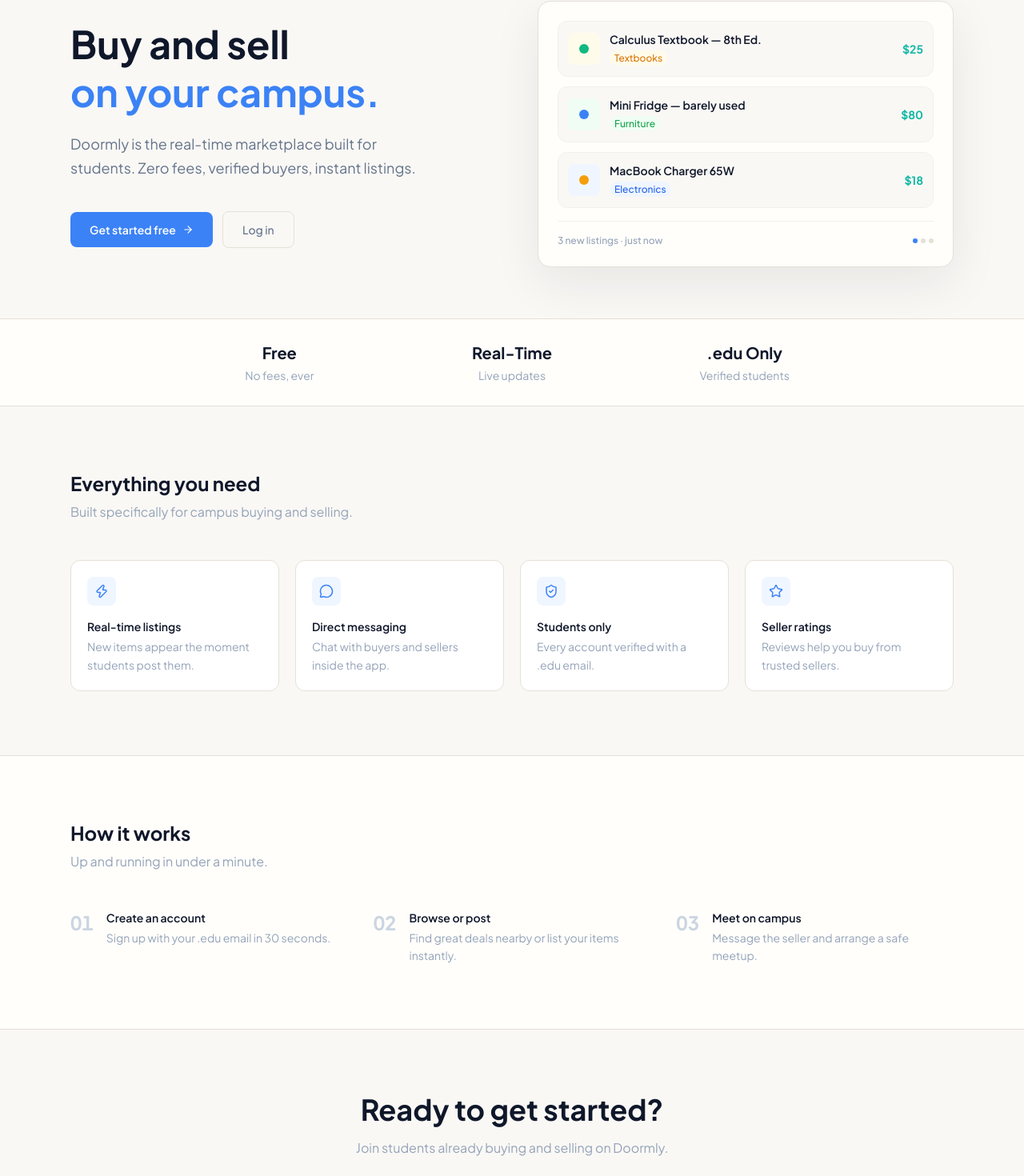
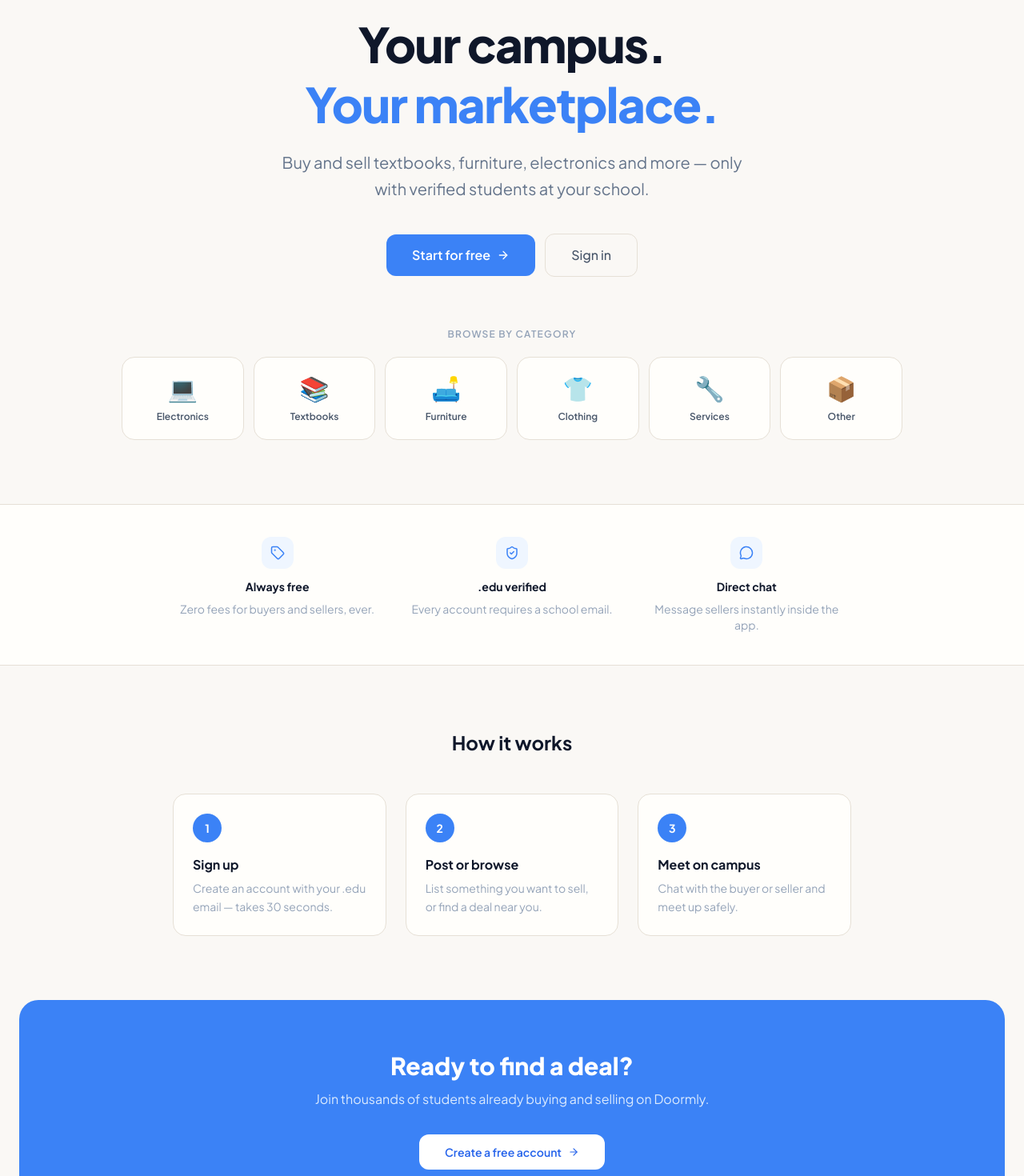
Before and after one commit to say3u/campus-marketplace, a React (Vite) app in the folder client/: page / in a window 1280 px wide. Shown: the part 135-1605 px from the top of the page at 80% size. Built offline with nearby package versions, Linux system fonts and the light colour scheme; the HTML template or start-up script is replaced by a standard one.

Commit message:
Redesign landing page as a proper marketplace (categories, trust bar, CTA)

```diff
--- a/client/src/pages/Landing.jsx
+++ b/client/src/pages/Landing.jsx
@@ -1,146 +1,128 @@
 import { Link } from 'react-router-dom';
-import { Zap, MessageCircle, ShieldCheck, Star, ArrowRight } from 'lucide-react';
+import { ArrowRight, ShieldCheck, Tag, MessageCircle } from 'lucide-react';
 
-const FEATURES = [
-  { icon: Zap,           title: 'Real-time listings',  desc: 'New items appear the moment students post them.' },
-  { icon: MessageCircle, title: 'Direct messaging',    desc: 'Chat with buyers and sellers inside the app.' },
-  { icon: ShieldCheck,   title: 'Students only',       desc: 'Every account verified with a .edu email.' },
-  { icon: Star,          title: 'Seller ratings',      desc: 'Reviews help you buy from trusted sellers.' },
+const CATEGORIES = [
+  { name: 'Electronics',  emoji: '💻', bg: '#EFF6FF', color: '#2563EB' },
+  { name: 'Textbooks',    emoji: '📚', bg: '#FFFBEB', color: '#D97706' },
+  { name: 'Furniture',    emoji: '🛋️', bg: '#F0FDF4', color: '#16A34A' },
+  { name: 'Clothing',     emoji: '👕', bg: '#FDF4FF', color: '#A21CAF' },
+  { name: 'Services',     emoji: '🔧', bg: '#F5F3FF', color: '#7C3AED' },
+  { name: 'Other',        emoji: '📦', bg: '#FFF7ED', color: '#EA580C' },
 ];
 
 export default function Landing() {
   return (
     <div style={{ backgroundColor: 'var(--bg)' }}>
 
-      {/* Hero */}
-      <div className="max-w-6xl mx-auto px-6 pt-20 pb-16 flex flex-col lg:flex-row items-center gap-16">
-        <div className="flex-1">
-          <h1 className="text-5xl font-bold leading-tight mb-5" style={{ color: 'var(--text)' }}>
-            Buy and sell<br />
-            <span style={{ color: '#3B82F6' }}>on your campus.</span>
+      {/* ── Hero ─────────────────────────────────────────── */}
+      <div className="max-w-4xl mx-auto px-6 pt-24 pb-16 text-center">
+        <h1 className="text-6xl font-extrabold leading-tight mb-5 tracking-tight" style={{ color: 'var(--text)' }}>
+          Your campus.<br />
+          <span style={{ color: '#3B82F6' }}>Your marketplace.</span>
         </h1>
-          <p className="text-lg mb-10 leading-relaxed max-w-md" style={{ color: 'var(--text3)' }}>
-            Doormly is the real-time marketplace built for students. Zero fees, verified buyers, instant listings.
+        <p className="text-xl leading-relaxed max-w-xl mx-auto mb-10" style={{ color: 'var(--text3)' }}>
+          Buy and sell textbooks, furniture, electronics and more — only with verified students at your school.
         </p>
-          <div className="flex items-center gap-3">
+        <div className="flex items-center justify-center gap-3">
           <Link to="/register"
-              className="inline-flex items-center gap-2 text-sm font-semibold text-white px-6 py-3 rounded-lg transition-opacity hover:opacity-85"
+            className="inline-flex items-center gap-2 font-semibold text-white px-8 py-3.5 rounded-xl text-base transition-opacity hover:opacity-85"
             style={{ backgroundColor: '#3B82F6' }}>
-              Get started free <ArrowRight size={14} />
+            Start for free <ArrowRight size={16} />
           </Link>
           <Link to="/login"
-              className="text-sm font-medium px-6 py-3 rounded-lg border transition-colors hover:bg-slate-50"
-              style={{ borderColor: 'var(--border)', color: 'var(--text3)' }}>
-              Log in
+            className="inline-flex items-center gap-2 font-medium px-8 py-3.5 rounded-xl text-base border transition-colors hover:bg-slate-50"
+            style={{ borderColor: 'var(--border)', color: 'var(--text2)' }}>
+            Sign in
           </Link>
         </div>
       </div>
 
-        {/* Hero visual */}
-        <div className="flex-1 w-full">
-          <div className="relative rounded-2xl overflow-hidden border p-6"
-            style={{ backgroundColor: 'var(--surface)', borderColor: 'var(--border)', boxShadow: '0 20px 60px rgba(15,23,42,0.08)' }}>
-            {/* Mock listing cards */}
-            <div className="space-y-3">
-              {[
-                { title: 'Calculus Textbook — 8th Ed.', price: '$25', cat: 'Textbooks', catBg: '#FFFBEB', catColor: '#D97706', dot: '#10B981' },
-                { title: 'Mini Fridge — barely used',   price: '$80', cat: 'Furniture',  catBg: '#F0FDF4', catColor: '#16A34A', dot: '#3B82F6' },
-                { title: 'MacBook Charger 65W',         price: '$18', cat: 'Electronics',catBg: '#EFF6FF', catColor: '#2563EB', dot: '#F59E0B' },
-              ].map(item => (
-                <div key={item.title} className="flex items-center gap-3 p-3 rounded-xl border" style={{ borderColor: 'var(--surface2)', backgroundColor: 'var(--bg)' }}>
-                  <div className="w-10 h-10 rounded-lg flex-shrink-0 flex items-center justify-center" style={{ backgroundColor: item.catBg }}>
-                    <span className="w-3 h-3 rounded-full" style={{ backgroundColor: item.dot }} />
-                  </div>
-                  <div className="flex-1 min-w-0">
-                    <p className="text-sm font-semibold truncate" style={{ color: 'var(--text)' }}>{item.title}</p>
-                    <span className="text-xs font-medium px-1.5 py-0.5 rounded-full" style={{ backgroundColor: item.catBg, color: item.catColor }}>{item.cat}</span>
-                  </div>
-                  <p className="text-sm font-bold flex-shrink-0" style={{ color: '#14B8A6' }}>{item.price}</p>
-                </div>
+      {/* ── Categories ───────────────────────────────────── */}
+      <div className="max-w-5xl mx-auto px-6 pb-20">
+        <p className="text-xs font-semibold uppercase tracking-widest mb-5 text-center" style={{ color: 'var(--muted)' }}>
+          Browse by category
+        </p>
+        <div className="grid grid-cols-3 sm:grid-cols-6 gap-3">
+          {CATEGORIES.map(cat => (
+            <Link key={cat.name} to="/register"
+              className="flex flex-col items-center gap-2.5 py-5 px-3 rounded-2xl border text-center transition-all hover:scale-105 hover:shadow-md"
+              style={{ backgroundColor: 'var(--surface)', borderColor: 'var(--border)' }}>
+              <span className="text-3xl">{cat.emoji}</span>
+              <span className="text-xs font-semibold" style={{ color: 'var(--text2)' }}>{cat.name}</span>
+            </Link>
           ))}
-            </div>
-            <div className="mt-4 pt-4 border-t flex items-center justify-between" style={{ borderColor: 'var(--surface2)' }}>
-              <p className="text-xs font-medium" style={{ color: 'var(--muted)' }}>3 new listings · just now</p>
-              <div className="flex gap-1">
-                {[0,1,2].map(i => <div key={i} className="w-1.5 h-1.5 rounded-full" style={{ backgroundColor: i === 0 ? '#3B82F6' : 'var(--border)' }} />)}
-              </div>
-            </div>
-          </div>
         </div>
       </div>
 
-      {/* Stats bar */}
-      <div className="border-y py-7" style={{ borderColor: 'var(--border)', backgroundColor: 'var(--surface)' }}>
-        <div className="max-w-4xl mx-auto px-6 grid grid-cols-3 gap-6 text-center">
-          {[['Free', 'No fees, ever'], ['Real-Time', 'Live updates'], ['.edu Only', 'Verified students']].map(([title, sub]) => (
-            <div key={title}>
-              <p className="text-xl font-bold" style={{ color: 'var(--text)' }}>{title}</p>
-              <p className="text-sm mt-1" style={{ color: 'var(--muted)' }}>{sub}</p>
+      {/* ── Trust bar ────────────────────────────────────── */}
+      <div className="border-y py-10" style={{ borderColor: 'var(--border)', backgroundColor: 'var(--surface)' }}>
+        <div className="max-w-4xl mx-auto px-6 grid grid-cols-1 sm:grid-cols-3 gap-8 text-center">
+          {[
+            { icon: Tag,          title: 'Always free',       desc: 'Zero fees for buyers and sellers, ever.' },
+            { icon: ShieldCheck,  title: '.edu verified',     desc: 'Every account requires a school email.' },
+            { icon: MessageCircle,title: 'Direct chat',       desc: 'Message sellers instantly inside the app.' },
+          ].map(({ icon: Icon, title, desc }) => (
+            <div key={title} className="flex flex-col items-center gap-2">
+              <div className="w-10 h-10 rounded-xl flex items-center justify-center mb-1"
+                style={{ backgroundColor: '#EFF6FF' }}>
+                <Icon size={18} style={{ color: '#3B82F6' }} />
+              </div>
+              <p className="font-bold text-sm" style={{ color: 'var(--text)' }}>{title}</p>
+              <p className="text-sm" style={{ color: 'var(--muted)' }}>{desc}</p>
             </div>
           ))}
         </div>
       </div>
 
-      {/* Features */}
-      <div className="max-w-6xl mx-auto px-6 py-20">
-        <h2 className="text-2xl font-bold mb-2" style={{ color: 'var(--text)' }}>Everything you need</h2>
-        <p className="mb-12" style={{ color: 'var(--muted)' }}>Built specifically for campus buying and selling.</p>
-        <div className="grid grid-cols-1 sm:grid-cols-2 lg:grid-cols-4 gap-5">
-          {FEATURES.map(({ icon: Icon, title, desc }) => (
-            <div key={title} className="p-5 rounded-xl border bg-white card-hover" style={{ borderColor: 'var(--border)' }}>
-              <div className="w-9 h-9 rounded-lg flex items-center justify-center mb-4" style={{ backgroundColor: '#EFF6FF' }}>
-                <Icon size={18} style={{ color: '#3B82F6' }} />
+      {/* ── How it works ─────────────────────────────────── */}
+      <div className="max-w-4xl mx-auto px-6 py-20">
+        <h2 className="text-2xl font-bold mb-12 text-center" style={{ color: 'var(--text)' }}>
+          How it works
+        </h2>
+        <div className="grid grid-cols-1 sm:grid-cols-3 gap-6">
+          {[
+            { n: '1', title: 'Sign up',         desc: 'Create an account with your .edu email — takes 30 seconds.' },
+            { n: '2', title: 'Post or browse',  desc: 'List something you want to sell, or find a deal near you.' },
+            { n: '3', title: 'Meet on campus',  desc: 'Chat with the buyer or seller and meet up safely.' },
+          ].map(({ n, title, desc }) => (
+            <div key={n} className="rounded-2xl border p-6"
+              style={{ backgroundColor: 'var(--surface)', borderColor: 'var(--border)' }}>
+              <div className="w-9 h-9 rounded-full flex items-center justify-center text-sm font-bold text-white mb-4"
+                style={{ backgroundColor: '#3B82F6' }}>
+                {n}
               </div>
-              <h3 className="text-sm font-semibold mb-1" style={{ color: 'var(--text)' }}>{title}</h3>
+              <h3 className="font-bold mb-1.5" style={{ color: 'var(--text)' }}>{title}</h3>
               <p className="text-sm leading-relaxed" style={{ color: 'var(--muted)' }}>{desc}</p>
             </div>
           ))}
         </div>
       </div>
 
-      {/* How it works */}
-      <div className="border-t py-20" style={{ borderColor: 'var(--border)', backgroundColor: 'var(--surface)' }}>
-        <div className="max-w-6xl mx-auto px-6">
-          <h2 className="text-2xl font-bold mb-2" style={{ color: 'var(--text)' }}>How it works</h2>
-          <p className="mb-12" style={{ color: 'var(--muted)' }}>Up and running in under a minute.</p>
-          <div className="grid grid-cols-1 sm:grid-cols-3 gap-8">
-            {[
-              { step: '01', title: 'Create an account', desc: 'Sign up with your .edu email in 30 seconds.' },
-              { step: '02', title: 'Browse or post',    desc: 'Find great deals nearby or list your items instantly.' },
-              { step: '03', title: 'Meet on campus',    desc: 'Message the seller and arrange a safe meetup.' },
-            ].map(({ step, title, desc }) => (
-              <div key={step} className="flex gap-4">
-                <span className="text-2xl font-bold tabular-nums" style={{ color: 'var(--very-muted)' }}>{step}</span>
-                <div>
-                  <h3 className="text-sm font-semibold mb-1" style={{ color: 'var(--text)' }}>{title}</h3>
-                  <p className="text-sm leading-relaxed" style={{ color: 'var(--muted)' }}>{desc}</p>
-                </div>
-              </div>
-            ))}
-          </div>
-        </div>
-      </div>
-
-      {/* CTA */}
-      <div className="border-t" style={{ borderColor: 'var(--border)' }}>
-        <div className="max-w-6xl mx-auto px-6 py-20 text-center">
-          <h2 className="text-4xl font-bold mb-4" style={{ color: 'var(--text)' }}>Ready to get started?</h2>
-          <p className="mb-8" style={{ color: 'var(--muted)' }}>Join students already buying and selling on Doormly.</p>
+      {/* ── CTA banner ───────────────────────────────────── */}
+      <div className="mx-6 mb-20 rounded-3xl overflow-hidden" style={{ backgroundColor: '#3B82F6' }}>
+        <div className="max-w-3xl mx-auto px-8 py-16 text-center">
+          <h2 className="text-3xl font-extrabold text-white mb-3">
+            Ready to find a deal?
+          </h2>
+          <p className="text-blue-100 mb-8 text-base">
+            Join thousands of students already buying and selling on Doormly.
+          </p>
           <Link to="/register"
-            className="inline-flex items-center gap-2 text-sm font-semibold text-white px-8 py-3 rounded-lg transition-opacity hover:opacity-85"
-            style={{ backgroundColor: '#3B82F6' }}>
-            Create your account <ArrowRight size={14} />
+            className="inline-flex items-center gap-2 font-semibold bg-white px-8 py-3 rounded-xl text-sm transition-opacity hover:opacity-90"
+            style={{ color: '#2563EB' }}>
+            Create a free account <ArrowRight size={14} />
           </Link>
         </div>
       </div>
 
-      {/* Footer */}
+      {/* ── Footer ───────────────────────────────────────── */}
       <div className="border-t px-6 py-5" style={{ borderColor: 'var(--border)' }}>
         <div className="max-w-6xl mx-auto flex items-center justify-between">
           <span className="text-sm font-bold" style={{ color: '#3B82F6' }}>Doormly</span>
           <span className="text-xs" style={{ color: 'var(--very-muted)' }}>© 2025 Doormly. Built for students.</span>
         </div>
       </div>
+
     </div>
   );
 }
```
Lines whose indentation alone changed are shown as unchanged.
